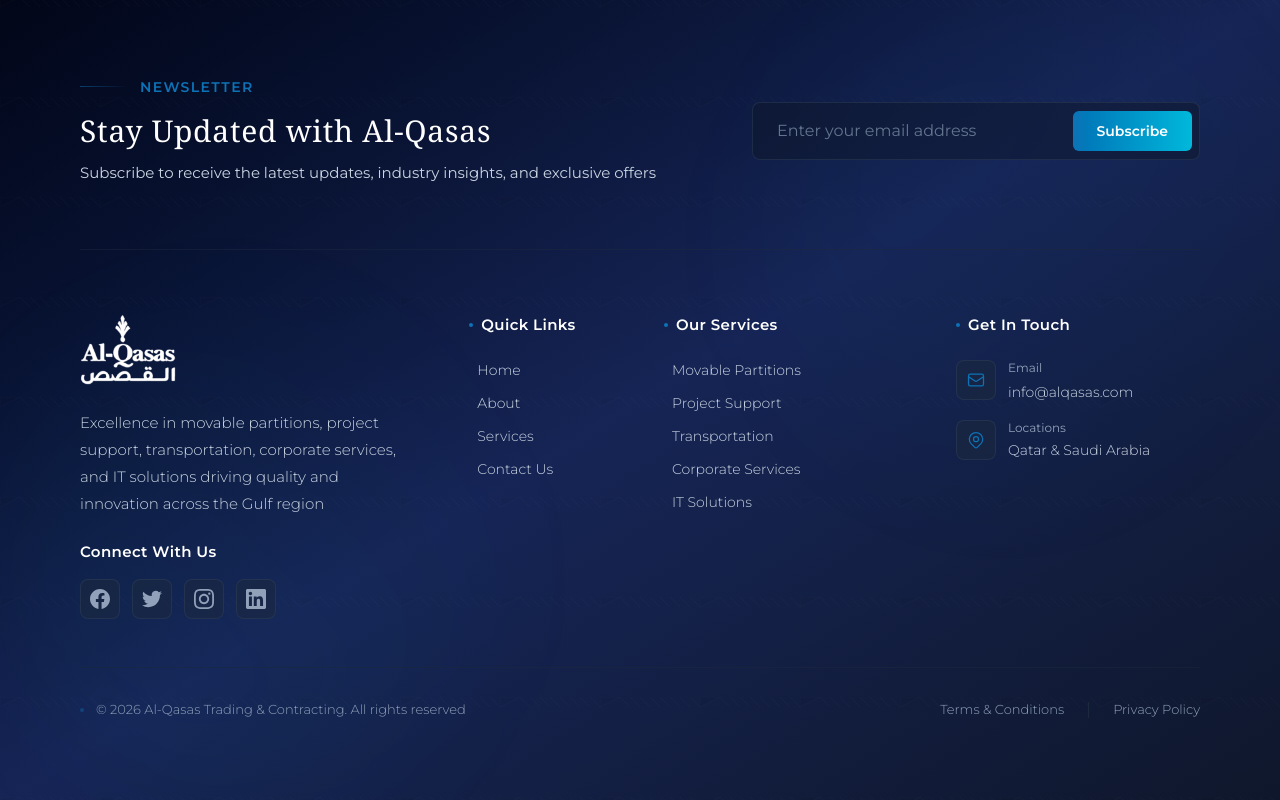
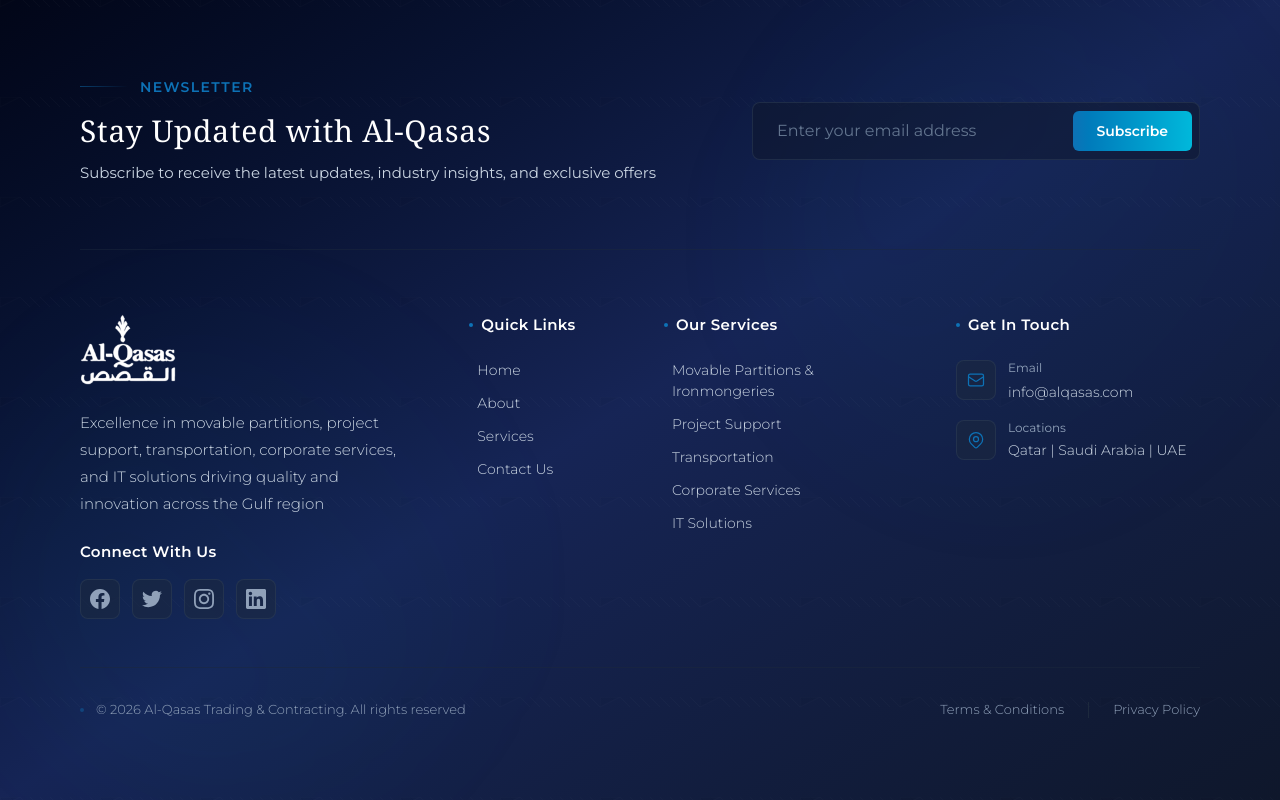
Before and after one commit to akmmubashir/al-qasas-group-web, a Next.js app: page /about in a window 1280 px wide. Shown: the part 5193-5993 px from the top of the page. Built offline with nearby package versions, Linux system fonts and the light colour scheme.

Commit message:
footer updated

```diff
--- a/app/components/footer.tsx
+++ b/app/components/footer.tsx
@@ -1,11 +1,40 @@
 "use client";
-import React, { useState } from "react";
+import React, { useState, useMemo } from "react";
 import Link from "next/link";
 import Logo from "./logo";
-import { getNavigationData } from "../utils/data/navigation";
+import { getNavigationData, buildLocationUrl } from "../utils/data/navigation";
+import { useLocationStore } from "../store/locationStore";
+import locationConfig from "../utils/data/locationConfig.json";
 
 const Footer = () => {
   const [email, setEmail] = useState("");
+  const { selectedLocation } = useLocationStore();
+
+  // Get location-specific services from JSON
+  const locationServices = useMemo(() => {
+    const countryConfig =
+      locationConfig[selectedLocation.code as keyof typeof locationConfig];
+
+    // Fallback to Saudi Arabia config if country not found
+    if (!countryConfig) {
+      const fallbackConfig = locationConfig.SA;
+      return Object.entries(fallbackConfig.services).map(([slug, service]) => ({
+        name: service.title,
+        slug: slug,
+      }));
+    }
+
+    return Object.entries(countryConfig.services).map(([slug, service]) => ({
+      name: service.title,
+      slug: slug,
+    }));
+  }, [selectedLocation.code]);
+
+  // Get location-specific navigation data
+  const navigationData = useMemo(
+    () => getNavigationData(selectedLocation.code),
+    [selectedLocation.code],
+  );
 
   const handleSubscribe = (e: React.FormEvent) => {
     e.preventDefault();
@@ -156,17 +185,24 @@
               Quick Links
             </h3>
             <ul className="space-y-3">
-              {getNavigationData().map((item) => (
+              {navigationData.map((item) => {
+                const itemUrl = buildLocationUrl(
+                  item.href,
+                  selectedLocation.code,
+                  item.useLocation,
+                );
+                return (
                   <li key={item.name}>
                     <Link
-                    href={item.href}
+                      href={itemUrl}
                       className="group text-slate-300 hover:text-[#0D72B6] transition-colors text-[14px] font-light flex items-center gap-2"
                     >
                       <span className="w-0 h-px bg-[#0D72B6] group-hover:w-4 transition-all duration-300"></span>
                       {item.name}
                     </Link>
                   </li>
-              ))}
+                );
+              })}
             </ul>
           </div>
 
@@ -177,51 +213,17 @@
               Our Services
             </h3>
             <ul className="space-y-3">
-              <li>
+              {locationServices.map((service) => (
+                <li key={service.slug}>
                   <Link
-                  href="#"
+                    href={`/${selectedLocation.code.toLowerCase()}/services/${service.slug}`}
                     className="group text-slate-300 hover:text-[#0D72B6] transition-colors text-[14px] font-light flex items-center gap-2"
                   >
                     <span className="w-0 h-px bg-[#0D72B6] group-hover:w-4 transition-all duration-300"></span>
-                  Movable Partitions
+                    {service.name}
                   </Link>
                 </li>
-              <li>
-                <Link
-                  href="#"
-                  className="group text-slate-300 hover:text-[#0D72B6] transition-colors text-[14px] font-light flex items-center gap-2"
-                >
-                  <span className="w-0 h-px bg-[#0D72B6] group-hover:w-4 transition-all duration-300"></span>
-                  Project Support
-                </Link>
-              </li>
-              <li>
-                <Link
-                  href="#"
-                  className="group text-slate-300 hover:text-[#0D72B6] transition-colors text-[14px] font-light flex items-center gap-2"
-                >
-                  <span className="w-0 h-px bg-[#0D72B6] group-hover:w-4 transition-all duration-300"></span>
-                  Transportation
-                </Link>
-              </li>
-              <li>
-                <Link
-                  href="#"
-                  className="group text-slate-300 hover:text-[#0D72B6] transition-colors text-[14px] font-light flex items-center gap-2"
-                >
-                  <span className="w-0 h-px bg-[#0D72B6] group-hover:w-4 transition-all duration-300"></span>
-                  Corporate Services
-                </Link>
-              </li>
-              <li>
-                <Link
-                  href="#"
-                  className="group text-slate-300 hover:text-[#0D72B6] transition-colors text-[14px] font-light flex items-center gap-2"
-                >
-                  <span className="w-0 h-px bg-[#0D72B6] group-hover:w-4 transition-all duration-300"></span>
-                  IT Solutions
-                </Link>
-              </li>
+              ))}
             </ul>
           </div>
 
@@ -283,7 +285,7 @@
                 <div>
                   <p className="text-slate-400 text-xs mb-1">Locations</p>
                   <p className="text-slate-300 text-[14px] font-light">
-                    Qatar & Saudi Arabia
+                    Qatar | Saudi Arabia | UAE
                   </p>
                 </div>
               </li>
--- a/app/components/locationSelector.tsx
+++ b/app/components/locationSelector.tsx
@@ -1,10 +1,14 @@
 "use client";
 import React, { useEffect } from "react";
 import Image from "next/image";
+import { useRouter, usePathname } from "next/navigation";
 import { useLocationStore } from "@/app/store/locationStore";
 import { locationList } from "../utils/data/locations";
 
 const LocationSelector = () => {
+  // eslint-disable-next-line @typescript-eslint/no-unused-vars
+  const router = useRouter();
+  const pathname = usePathname();
   const { selectedLocation, setSelectedLocation, initializeLocation } =
     useLocationStore();
 
@@ -18,10 +22,31 @@
   }, [initializeLocation]);
 
   const handleLocationToggle = (location: (typeof locationList)[0]) => {
+    // Update store
     setSelectedLocation(location);
 
-    // Force full page reload to update all content
-    window.location.reload();
+    // Check if we're on a location-based page
+    const currentPath = pathname || "/";
+    const pathParts = currentPath.split("/").filter(Boolean);
+
+    // Check if first part is a location code
+    const isLocationInPath = locationList.some(
+      (loc) => loc.code.toLowerCase() === pathParts[0]?.toLowerCase(),
+    );
+
+    // Add a small delay to ensure Zustand persists the change
+    setTimeout(() => {
+      if (isLocationInPath) {
+        // Update URL with new location on location-based pages
+        pathParts[0] = location.code.toLowerCase();
+        const newPath = "/" + pathParts.join("/");
+        // Use window.location to navigate with the new URL
+        window.location.href = newPath;
+      } else {
+        // On home/about pages, just reload with new location from store
+        window.location.reload();
+      }
+    }, 100);
   };
 
   return (
```
Lines whose indentation alone changed are shown as unchanged.
